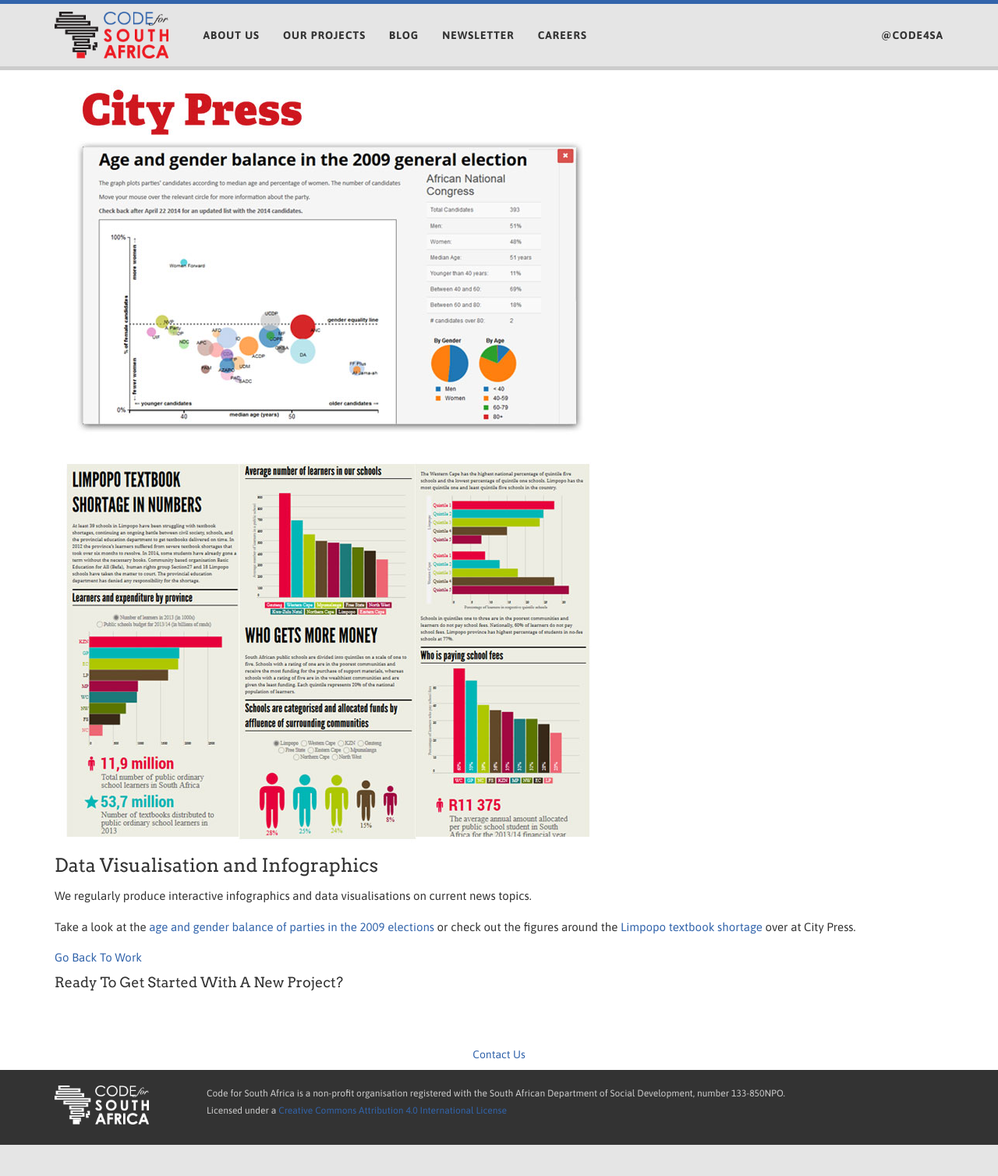
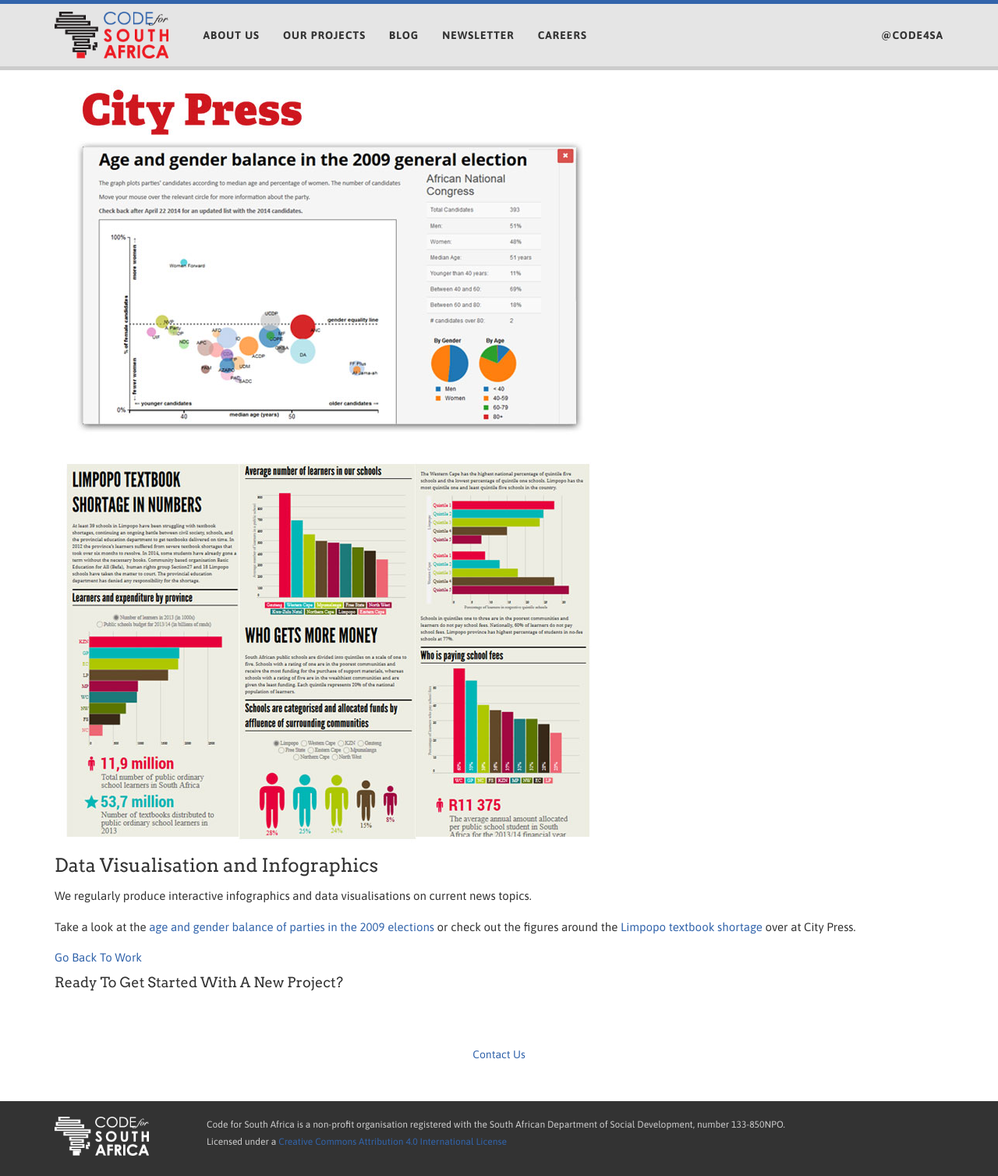
Before and after one commit to Code4SA/old-code4sa.github.io, a Jekyll site: the page built from prj_visualisation.html, in a window 1280 px wide. Shown: the whole page at 78% size. Built offline with Jekyll 4.4.1, drawn with Linux system fonts in a browser that asks for light colours; Markdown is read by kramdown in place of the engine named in the settings; before the commit the page ends 1468 px from its top, so only the background shows below that.

Commit message:
Margin on footer.

```diff
--- a/_layouts/new.html
+++ b/_layouts/new.html
@@ -60,7 +60,7 @@
       {{ content }}
     </div>
 
-    <div class="foot">
+    <footer class="foot">
       <div class="container">
         <div class="row">
           <div class="col-sm-2 col-xs-6">
@@ -76,7 +76,7 @@
         </div>
 
       </div>
-    </div>
+    </footer>
 
     <!-- // <script src="//maxcdn.bootstrapcdn.com/bootstrap/3.3.2/js/bootstrap.min.js"></script> -->
 
--- a/css/code4sa.scss
+++ b/css/code4sa.scss
@@ -55,6 +55,7 @@
   min-height: 600px;
   // Temp fix:
   background-color: #fff;
+  padding-bottom: 40px;
 }
 
 h1, h2 {
@@ -168,13 +169,6 @@
   }
 }
 
-
-#footer {
-  background-color: #f8f8f8;
-  border-top: 4px solid #e7e7e7;
-  margin-top: 40px;
-  padding: 20px 0px;
-}
 
 /* ==========================================================================
    Team Styles
```
